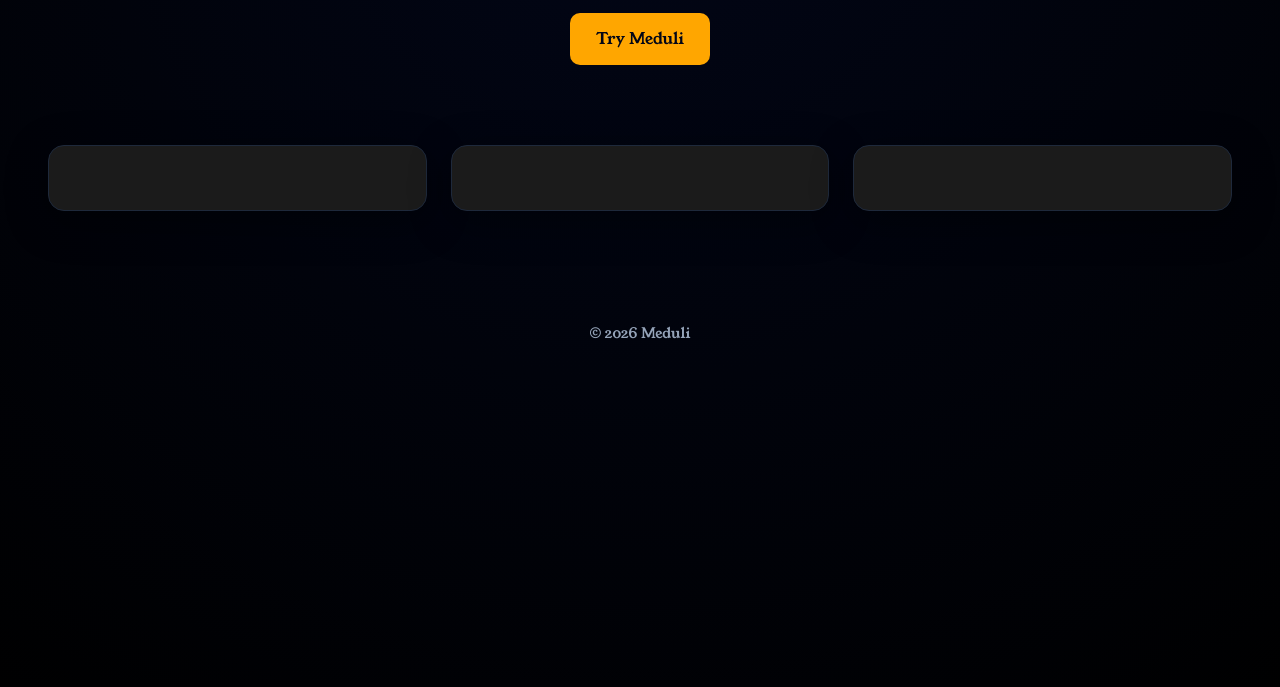
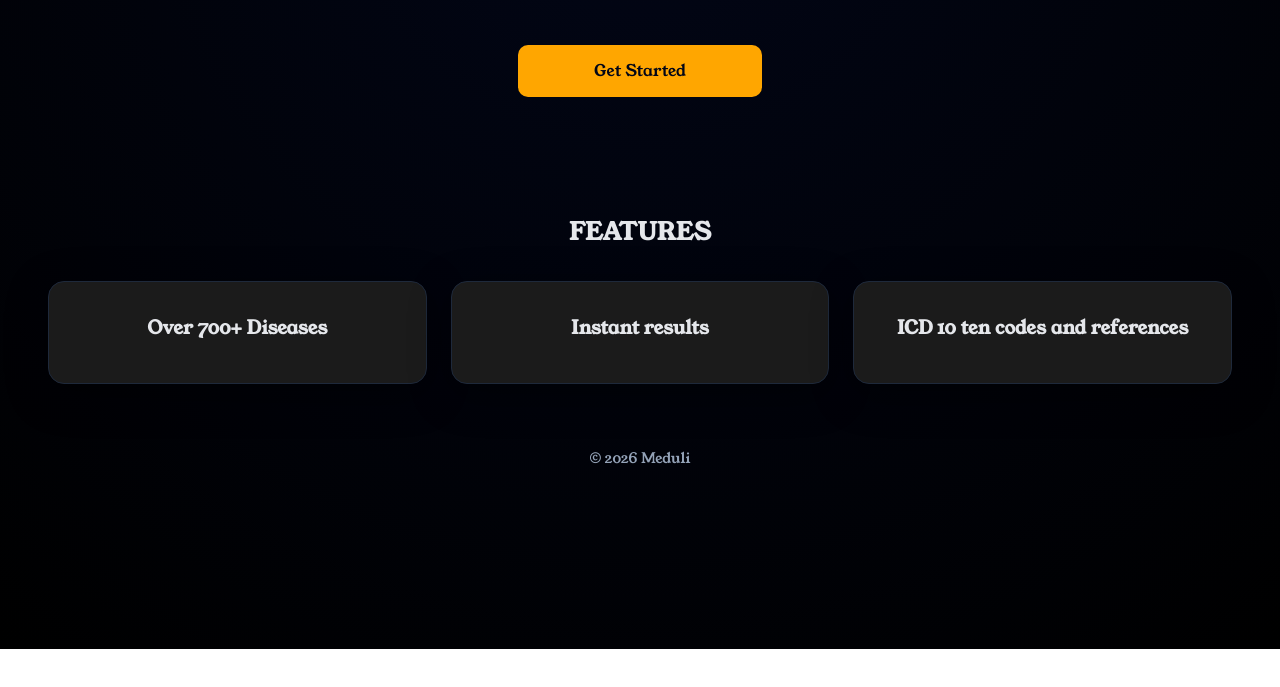
Before and after one commit to Aadarsh-1000/Meduli, a website: page home page.html in a window 1280 px wide. Shown: the part 167-854 px from the top of the page. After the commit the page ends 816 px from the top, so only its background shows below. Drawn offline with Linux system fonts and the light colour scheme.

Commit message:
i added homepage.html

```diff
--- a/home page.html
+++ b/home page.html
@@ -24,13 +24,19 @@
             padding: 0;
             box-sizing: border-box;
             font-family: "Young Serif";
+
+
         }
 
         body {
             background: radial-gradient(circle at top, #020617, var(--bg));
             color: var(--text);
-            min-height: 100vh;
+
+            height: 90vh;
+
         }
+
+
 
 
         /* HERO */
@@ -42,7 +48,13 @@
 
         .hero h1 {
             font-size: 3rem;
-            margin-bottom: 1rem;
+            margin-bottom: 3rem;
+        }
+
+        h2 {
+            text-align: center;
+            margin-top: 4.5%;
+
         }
 
         .hero p {
@@ -63,19 +75,22 @@
             margin: 0 0.5rem;
         }
 
-        button:hover{
-             padding: 0.9rem 1.6rem;
+        button:hover {
+            padding: 0.9rem 1.6rem;
             border-radius: 15px;
             border: none;
             font-size: 1.2rem;
             cursor: pointer;
             margin: 0 0.9rem;
             transition-duration: 250ms;
+            margin-bottom: 4.65%;
         }
 
         .primary {
             background: var(--accent);
             color: #020617;
+            margin-bottom: 5%;
+            width: 20%;
         }
 
 
@@ -84,7 +99,8 @@
             display: grid;
             grid-template-columns: repeat(auto-fit, minmax(240px, 1fr));
             gap: 1.5rem;
-            padding: 5rem 3rem;
+            padding: 2rem 3rem;
+
         }
 
         .card {
@@ -95,8 +111,53 @@
             box-shadow: 0 10px 40px rgba(0, 0, 0, 0.4);
         }
 
+        .card:hover {
+            background: rgb(27, 27, 27);
+            border: 1px solid #1e293b;
+            border-radius: 20px;
+            padding: 2.5rem;
+            box-shadow: 0 10px 40px rgba(54, 54, 54, 0.4);
+            transition-duration: 250ms;
+        }
+
+        .card2 {
+            background: rgb(27, 27, 27);
+            border: 1px solid #1e293b;
+            border-radius: 16px;
+            padding: 2rem;
+            box-shadow: 0 10px 40px rgba(0, 0, 0, 0.4);
+        }
+
+        .card2:hover {
+            background: rgb(27, 27, 27);
+            border: 1px solid #1e293b;
+            border-radius: 20px;
+            padding: 2.5rem;
+            box-shadow: 0 10px 40px rgba(54, 54, 54, 0.4);
+            transition-duration: 250ms;
+        }
+
+        .card1 {
+            background: rgb(27, 27, 27);
+            border: 1px solid #1e293b;
+            border-radius: 16px;
+            padding: 2rem;
+            box-shadow: 0 10px 40px rgba(0, 0, 0, 0.4);
+        }
+
+        .card1:hover {
+            background: rgb(27, 27, 27);
+            border: 1px solid #1e293b;
+            border-radius: 20px;
+            padding: 2.5rem;
+            box-shadow: 0 10px 40px rgba(54, 54, 54, 0.4);
+            transition-duration: 250ms;
+        }
+
         .card h3 {
             margin-bottom: 0.6rem;
+            text-align: center;
+            justify-content: center;
         }
 
         footer {
@@ -104,6 +165,35 @@
             padding: 2rem;
             color: var(--muted);
             font-size: 0.9rem;
+        }
+
+        .card {
+            text-align: center;
+        }
+
+        .card1 {
+            text-align: center;
+        }
+
+        .card2 {
+            text-align: center;
+        }
+
+
+        /* Only allow one card to stand out at a time */
+        .features:hover .card,
+        .features:hover .card1,
+        .features:hover .card2 {
+            opacity: 0.4;
+            transform: scale(0.98);
+        }
+
+        /* Restore the hovered card */
+        .features .card:hover,
+        .features .card1:hover,
+        .features .card2:hover {
+            opacity: 1;
+            transform: scale(1.03);
         }
     </style>
 </head>
@@ -123,20 +213,23 @@
         </p>
 
         <div class="actions">
-            <button class="primary">Try Meduli</button>
-
+            <a href="index.html">
+                <button class="primary">Get Started</button>
+            </a>
         </div>
     </main>
+    <h2>FEATURES</h2>
+    <section class="features">
 
-    <section class="features">
-        <div class="card">
-
+        <div class="card1">
+            <h3>Over 700+ Diseases</h3>
         </div>
         <div class="card">
+            <h3>Instant results</h3>
+        </div>
 
-        </div>
-        <div class="card">
-
+        <div class="card2">
+            <h3>ICD 10 ten codes and references</h3>
         </div>
     </section>
 
```
